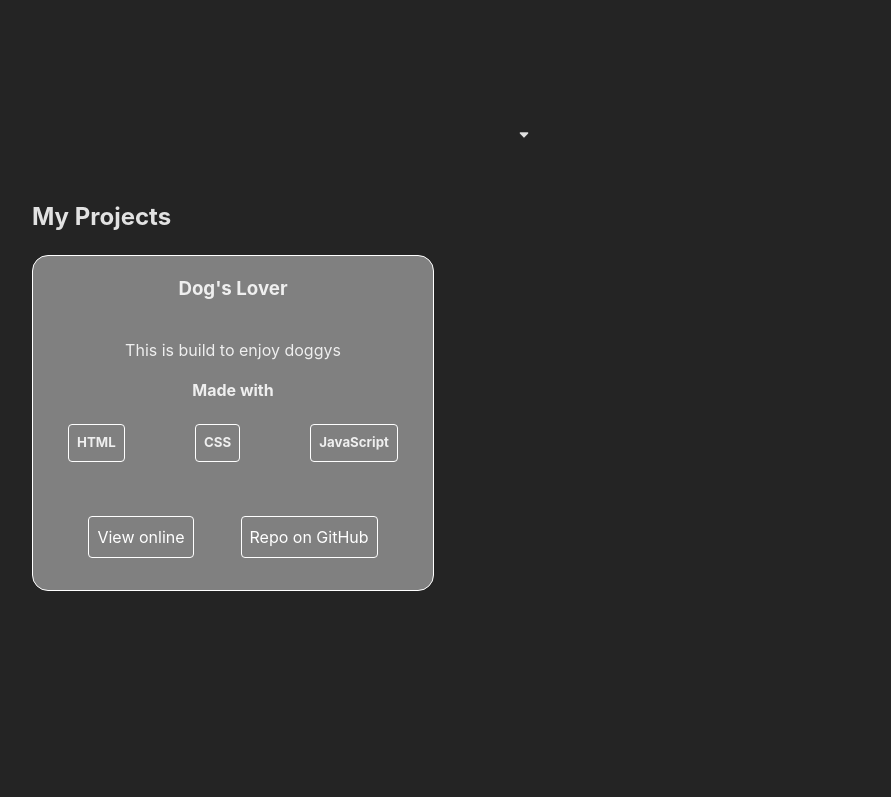
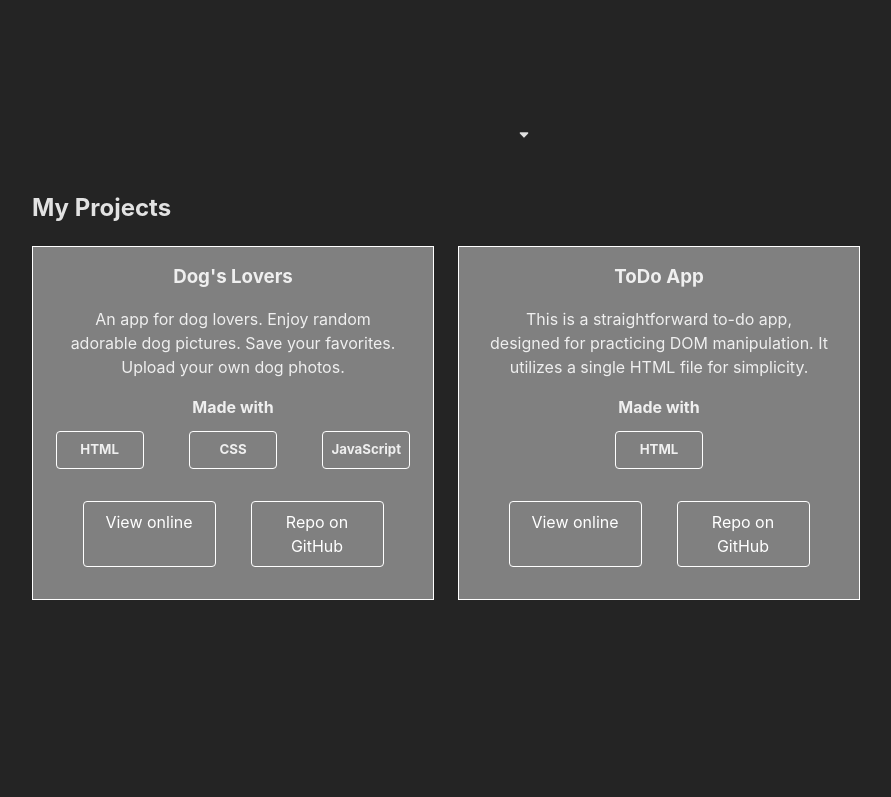
Before and after one commit to Bernullys/bernullys-portfolio, a React (Vite) app: page / in a window 1280 px wide. Shown: the part 575-1372 px from the top of the page, without its empty margins (108-999 px from the left). Built offline with nearby package versions, Linux system fonts and the light colour scheme.

Commit message:
ProjectCards mapping and conditional rendering

```diff
--- a/src/Components/ProjectCard.css
+++ b/src/Components/ProjectCard.css
@@ -5,7 +5,6 @@
     align-items: center;
     background-color: gray;
     border: 1px solid white;
-    border-radius: 16px;
     width: 40%;
 }
 
@@ -16,13 +15,22 @@
     width: 100%;
 }
 
+.title_description_container h3 {
+    margin: 16px 0 0 0;
+}
+
+.title_description_container p {
+    width: 85%;
+    text-align: center;
+}
+
 .tools_used_container {
     width: 100%;
 }
 
-.tools_used_container h4{
+.tools_used_container h4 {
     text-align: center;
-    margin: 0;
+    margin: 0 0 12px 0;
 }
 
 .tool_container {
@@ -34,6 +42,9 @@
     border: 1px solid white;
     padding: 8px;
     border-radius: 4px;
+    margin: 0;
+    width: 70px;
+    text-align: center;
 }
 
 .view_project_container {
@@ -51,6 +62,8 @@
     border: 1px solid white;
     padding: 8px;
     border-radius: 4px;
+    width: 115px;
+    text-align: center;
 }
 
 .view_buttons_container ul li a {
--- a/src/Components/ProjectCard.jsx
+++ b/src/Components/ProjectCard.jsx
@@ -1,28 +1,33 @@
 import "./ProjectCard.css"
 
-function ProjectCard () {
+function ProjectCard ({ title, description, tools, onlineLink, repo } ) {
     return (
         <section className="project_main_container">
             <article className="title_description_container">
-                <h3>Dog's Lover</h3>
-                <p>This is build to enjoy doggys</p>
+                <h3>{ title }</h3>
+                <p>{ description }</p>
             </article>
             <article className="tools_used_container">
                 <h4>Made with</h4>
                 <section className="tool_container">
-                    <h5>HTML</h5>
-                    <h5>CSS</h5>
-                    <h5>JavaScript</h5>
+                    {/* This is easier to understand, but is the long way: */}
+                    {/* {tools.html && <h5>{tools.html}</h5>}*/}
+                    {/* This is better if I do it being focus */}
+                    {
+                        Object.entries(tools).map(([key, value]) => (
+                            value && <h5 key={key}>{value}</h5>
+                        ))
+                    }
                 </section>
             </article>
             <article className="view_project_container">
                 <section className="view_buttons_container">
                     <ul>
                         <li>
-                            <a href="">View online</a>
+                            <a href={ onlineLink }>View online</a>
                         </li>
                         <li>
-                            <a href="">Repo on GitHub</a>
+                            <a href={ repo }>Repo on GitHub</a>
                         </li>
                     </ul>
                 </section>
--- a/src/Components/Projects.css
+++ b/src/Components/Projects.css
@@ -1,3 +1,8 @@
 .projects_main_container {
     width: 1000px;
 }
+
+.projects_cards_container {
+    display: flex;
+    gap: 24px;
+}
--- a/src/Components/Projects.jsx
+++ b/src/Components/Projects.jsx
@@ -1,6 +1,29 @@
 import Layout from "./Layout"
 import ProjectCard from "./ProjectCard"
 import "./Projects.css"
+
+const myProjects = [
+    {
+        title: "Dog's Lovers",
+        description: "An app for dog lovers. Enjoy random adorable dog pictures. Save your favorites. Upload your own dog photos.",
+        tools: {
+            html: "HTML",
+            css: "CSS",
+            javaScript: "JavaScript",
+        },
+        onlineLink: "",
+        repo: ""
+    },
+    {
+        title: "ToDo App",
+        description: "This is a straightforward to-do app, designed for practicing DOM manipulation. It utilizes a single HTML file for simplicity.",
+        tools: {
+            html: "HTML",
+        },
+        onlineLink: "",
+        repo: ""
+    },
+]
 
 function Projects () {
     return (
@@ -9,8 +32,19 @@ function Projects () {
                 <article>
                     <h2>My Projects</h2>
                 </article>
-                <section>
-                    <ProjectCard/>
+                <section className="projects_cards_container">
+                    {
+                        myProjects.map(project => (
+                            <ProjectCard
+                                key={project.title}
+                                title={project.title}
+                                description={project.description}
+                                tools={project.tools}
+                                onlineLink={project.onlineLink}
+                                repo={project.repo}
+                            />
+                        ))
+                    }
                 </section>
             </section>
         </Layout>
```
